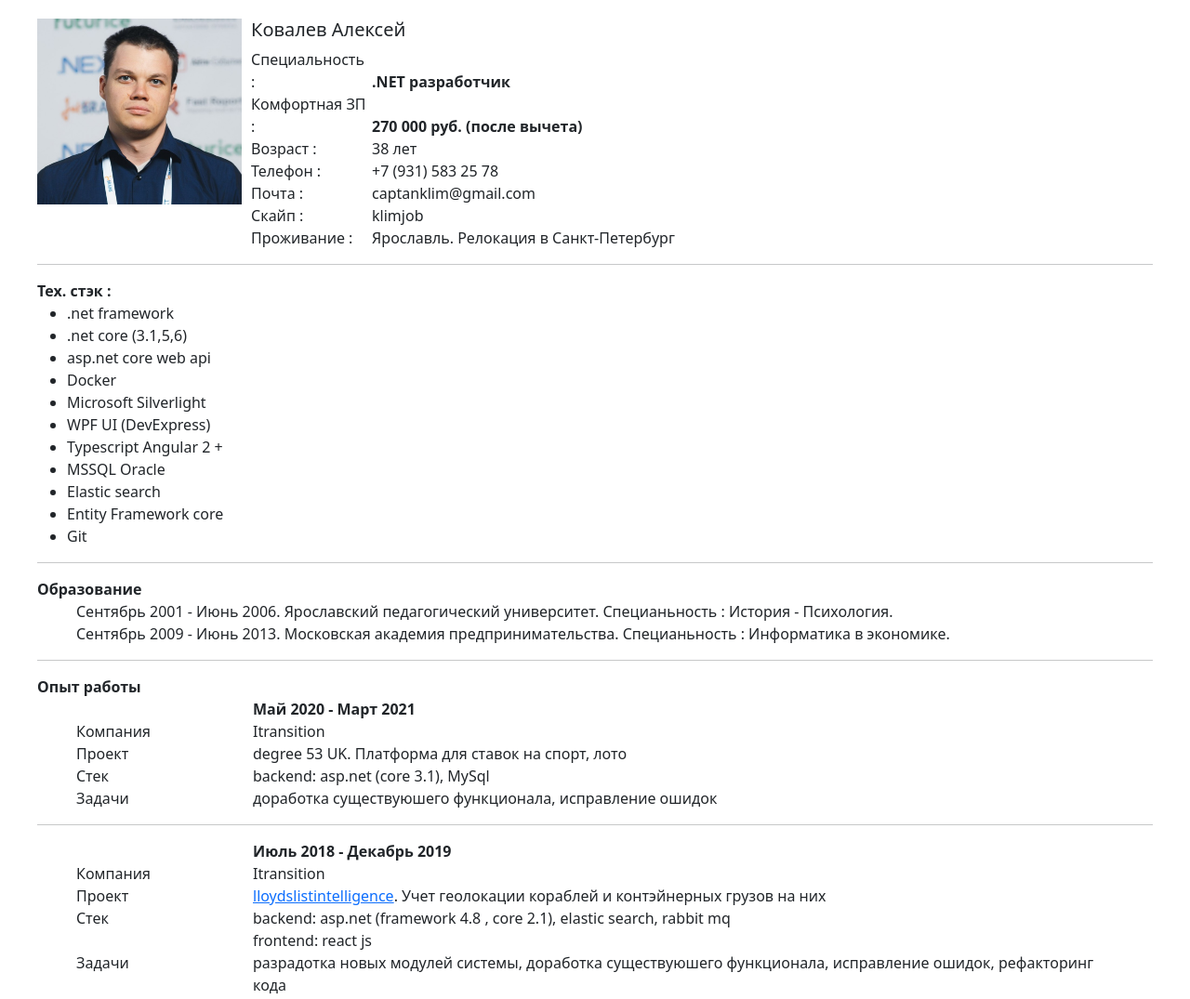
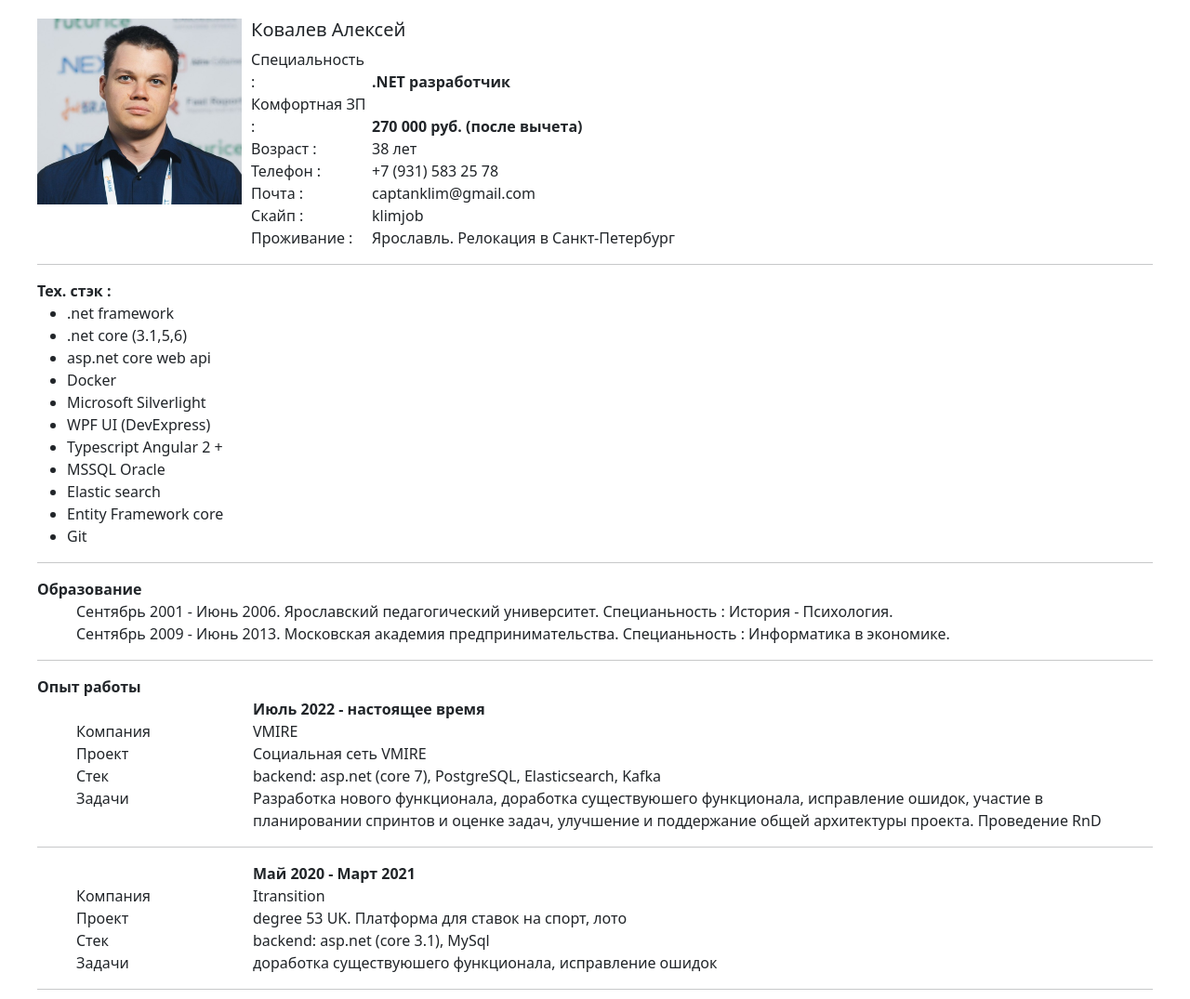
Before and after one commit to captan-klim/captan-klim.github.io, a plain HTML site: page index.html in a window 1280 px wide. Shown: the top 1075 px of the page at 93% size. Drawn offline with Linux system fonts and the light colour scheme.

Commit message:
update cv

```diff
--- a/index.html
+++ b/index.html
@@ -63,6 +63,49 @@
 
   <div>
     <div class="section-header">Опыт работы</div>
+    </div>
+    <div class="container">
+      <div class="row">
+        <div class="col-sm-2">
+        </div>
+        <div class="col section-header">
+          Июль 2022 - настоящее время
+        </div>
+      </div>
+      <div class="row">
+        <div class="col-sm-2">
+          Компания
+        </div>
+        <div class="col">
+          VMIRE
+        </div>
+      </div>
+      <div class="row">
+        <div class="col-sm-2">
+          Проект
+        </div>
+        <div class="col">
+          Социальная сеть VMIRE
+        </div>
+      </div>
+      <div class="row">
+        <div class="col-sm-2">
+          Стек
+        </div>
+        <div class="col">
+          backend: asp.net (core 7), PostgreSQL, Elasticsearch, Kafka
+        </div>
+      </div>
+      <div class="row">
+        <div class="col-sm-2">
+          Задачи
+        </div>
+        <div class="col">
+          Разработка нового функционала, доработка существуюшего функционала, исправление ошидок, участие в планировании спринтов и оценке задач, улучшение и поддержание общей архитектуры проекта. Проведение RnD
+        </div>
+      </div>
+    </div>
+    <hr>
     <div class="container">
       <div class="row">
         <div class="col-sm-2">
```
